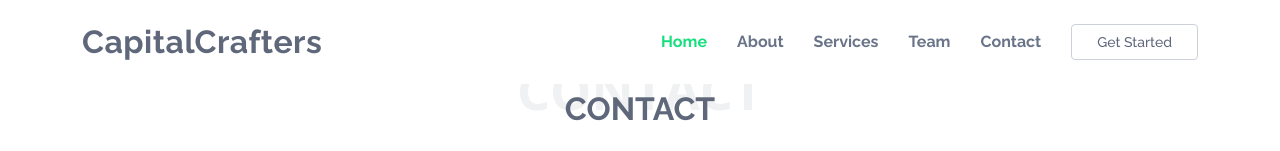
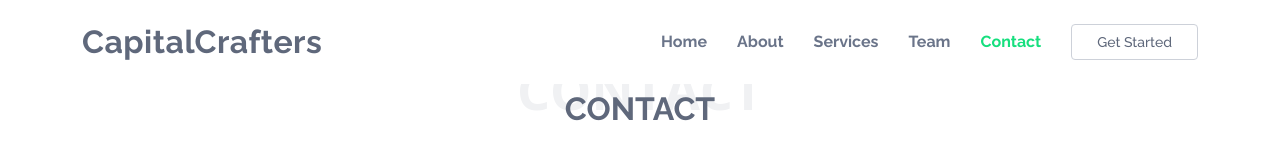
Before and after one commit to Rishabhrrao/Rishabhrrao.github.io, a plain HTML site: page contact.html in a window 1280 px wide. Shown: the top 151 px of the page. Drawn offline with nearby package versions, Linux system fonts and the light colour scheme.

Commit message:
Update contact.html

```diff
--- a/contact.html
+++ b/contact.html
@@ -41,11 +41,11 @@
 
                           <nav id="navbar" class="navbar">
                             <ul>
-                              <li><a class="nav-link scrollto active" href="Rishabhrrao.github.io">Home</a></li>
+                              <li><a class="nav-link scrollto" href="Rishabhrrao.github.io">Home</a></li>
                               <li><a class="nav-link scrollto" href="https://rishabhrrao.github.io/aboutus.html">About</a></li>
                               <li><a class="nav-link scrollto" href="https://rishabhrrao.github.io/services.html">Services</a></li>
                               <li><a class="nav-link scrollto" href="https://rishabhrrao.github.io/team.html">Team</a></li>
-                              <li><a class="nav-link scrollto" href="https://rishabhrrao.github.io/contact.html">Contact</a></li>
+                              <li><a class="nav-link scrollto active" href="https://rishabhrrao.github.io/contact.html">Contact</a></li>
                               <li><a class="getstarted scrollto" href="https://rishabhrrao.github.io/services.html">Get Started</a></li>
                             </ul>
                             <i class="bi bi-list mobile-nav-toggle"></i>
```
